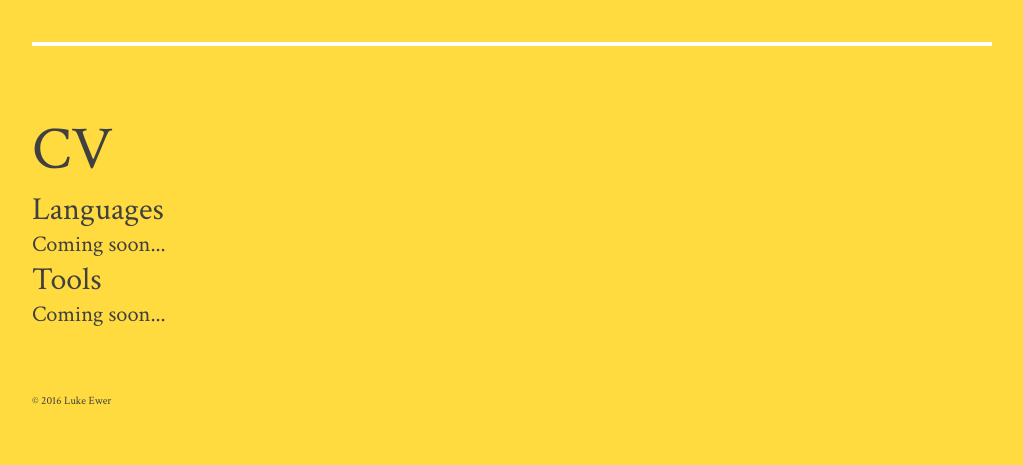
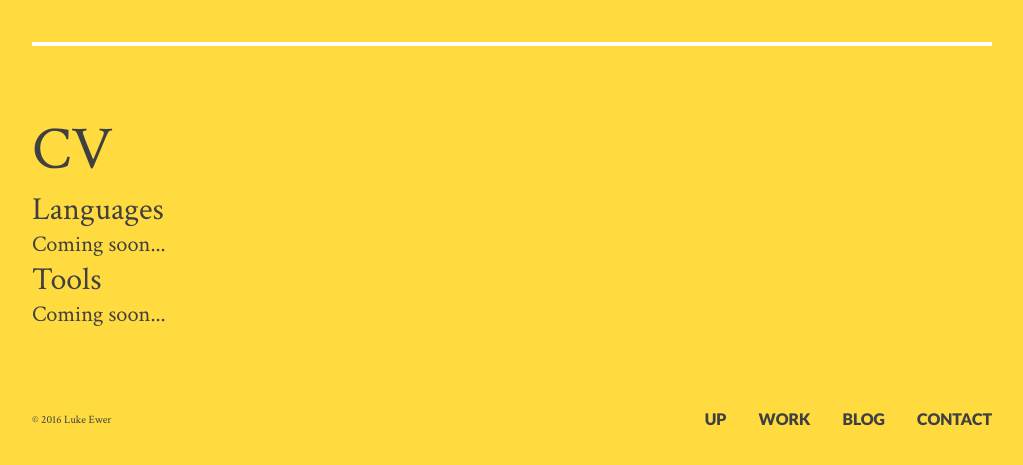
Before and after one commit to EdwardLuke/lukeewer.co.uk, a plain HTML site: page portfolio.html in a window 1280 px wide. Shown: the part 3142-3607 px from the top of the page, without its empty margins (128-1151 px from the left). Before the commit the page ends 3582 px from the top, so only its background shows below. Drawn offline with Linux system fonts and the light colour scheme.

Commit message:
Replicate footer across site

```diff
--- a/portfolio.html
+++ b/portfolio.html
@@ -128,7 +128,15 @@
         </main>
 
         <footer>
-            <h5>&copy; 2016 Luke Ewer</h5>
-        </footer>
+			<h5>&copy; 2016 Luke Ewer</h5>
+			<nav>
+				<ol>
+					<li><a href="#">Up</a></li>
+					<li><a href="portfolio.html">Work</a></li>
+					<li><a href="blog.html">Blog</a></li>
+					<li><a href="contact.html">Contact</a></li>
+				</ol>
+			</nav>
+		</footer>
     </body>
 </html>
```
Also changed, not shown: blog.html (+8 -0 lines), contact.html (+8 -0 lines).
